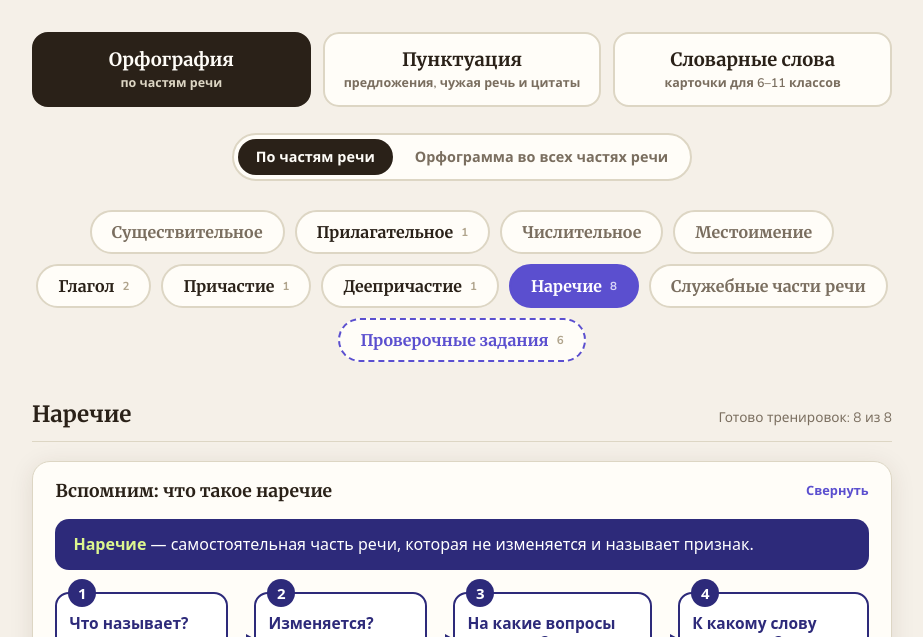
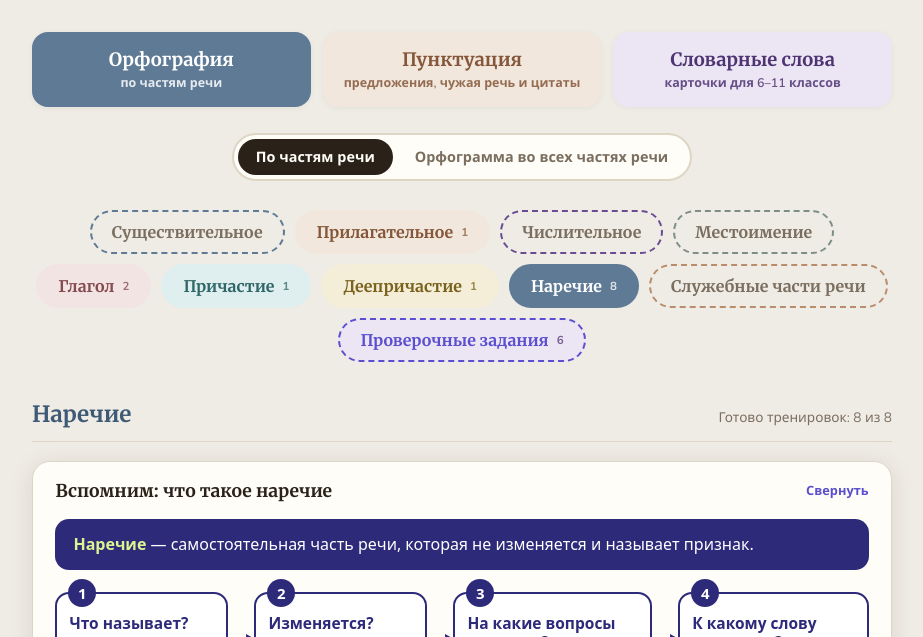
Before and after one commit to el-wo/my-russian, a plain HTML site: page index.html in a window 1280 px wide. Shown: the part 108-745 px from the top of the page, without its empty margins (178-1101 px from the left). Drawn offline with nearby package versions, Linux system fonts and the light colour scheme.

Commit message:
Add files via upload

```diff
--- a/index.html
+++ b/index.html
@@ -234,6 +234,34 @@
     a.mix-btn.algo-btn { border-color: var(--text); color: var(--text); }
     a.mix-btn.algo-btn:hover { background: var(--bg); }
     .chips-label { font-size: 0.78rem; color: var(--hint); font-weight: 600; margin-bottom: 6px; }
+
+    /* ---------- цветное меню (палитра как в «лестнице заданий») ---------- */
+    body { background: #efebe5; }
+    .sec-btn { border-color: transparent; background: var(--cl); color: var(--cd); box-shadow: 0 1px 6px rgba(0,0,0,.05); }
+    .sec-btn small { color: var(--cd); opacity: .85; }
+    .sec-btn:hover { border-color: var(--c); }
+    .sec-btn.active { background: var(--c); border-color: var(--c); color: #fff; }
+    .sec-btn.active small { color: #fff; opacity: .85; }
+    #sb-orfo   { --c: #5E7A95; --cl: #E1E9F1; --cd: #3E5A75; }
+    #sb-punct  { --c: #B98D6B; --cl: #F2E7DC; --cd: #84573A; }
+    #sb-slovar { --c: #6A4C93; --cl: #ECE6F4; --cd: #4F3473; }
+    .pos-btn { border-color: transparent; background: var(--cl, var(--surface)); color: var(--cd, var(--text)); }
+    .pos-btn .n { color: var(--cd, var(--hint)); opacity: .75; }
+    .pos-btn:hover { border-color: var(--c, var(--accent)); color: var(--cd, var(--accent)); }
+    .pos-btn.active { background: var(--c, var(--accent)); border-color: var(--c, var(--accent)); color: #fff; }
+    .pos-btn.active .n { color: #fff; opacity: .8; }
+    .pos-btn.empty { background: transparent; border: 2px dashed var(--c, var(--border)); }
+    .set { border: 0; border-top: 7px solid var(--c, var(--border)); box-shadow: 0 1px 6px rgba(0,0,0,.06); }
+    .set:not(.soon):hover { border-color: var(--c, var(--accent)); transform: translateY(-2px); }
+    .set h3 { color: var(--cd, var(--text)); }
+    .set.soon { border: 1.5px dashed var(--c, var(--border)); border-top-width: 7px; opacity: .75; }
+    .set .lnk.go { border-color: var(--c, var(--accent)); color: #fff; background: var(--c, var(--accent)); }
+    .set .lnk.go:hover { filter: brightness(1.08); }
+    .set .lnk.algo { border-color: var(--c, var(--border)); color: var(--cd, var(--text)); background: #fff; }
+    .set .lnk.algo:hover { background: var(--cl, var(--accent-bg)); }
+    .ortho { border: 0; border-left: 7px solid var(--c, var(--border)); box-shadow: 0 1px 6px rgba(0,0,0,.06); }
+    .ortho h3 { color: var(--cd, var(--text)); }
+    .section-head h2 { color: var(--cd, var(--text)); }
   </style>
 </head>
 <body>
@@ -1231,6 +1259,22 @@ function renderAll() {
   }
 }
 
+/* ---------- раскраска меню ---------- */
+const PALETTE = [
+  ["#5E7A95", "#E1E9F1", "#3E5A75"], ["#B98D6B", "#F2E7DC", "#84573A"], ["#6A4C93", "#ECE6F4", "#4F3473"], ["#7E8E86", "#E6EBE7", "#4F5F57"],
+  ["#B07A7E", "#F3E4E4", "#844B50"], ["#4F8A8B", "#DFEEEE", "#2F6667"], ["#B5973F", "#F4EED9", "#7A621C"]
+];
+function paint() {
+  const tint = (el, k) => { const [c, cl, cd] = PALETTE[k % PALETTE.length]; el.style.setProperty("--c", c); el.style.setProperty("--cl", cl); el.style.setProperty("--cd", cd); };
+  document.querySelectorAll("#pos .pos-btn").forEach((b, i) => tint(b, i));
+  document.querySelectorAll("#content .set").forEach((el, i) => tint(el, i));
+  document.querySelectorAll("#content .ortho").forEach((el, i) => tint(el, i));
+  const act = document.querySelector("#pos .pos-btn.active"), head = document.querySelector("#content .section-head");
+  if (head && act && getComputedStyle(document.getElementById("pos")).display !== "none") head.style.setProperty("--cd", act.style.getPropertyValue("--cd"));
+  else if (head) head.style.setProperty("--cd", section === "slovar" ? "#4F3473" : "#3E5A75");
+}
+const renderAllPlain = renderAll;
+renderAll = function () { renderAllPlain(); paint(); };
 renderAll();
 </script>
 </body>
```
